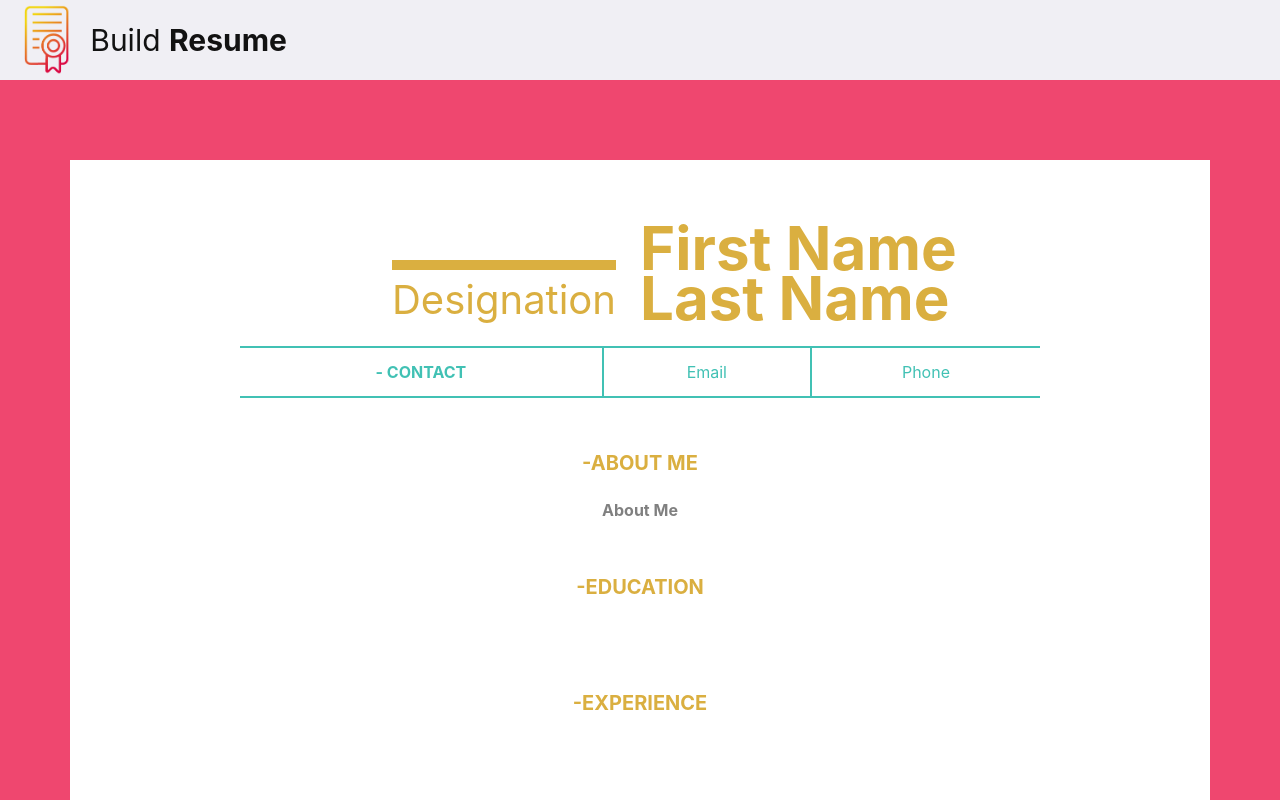
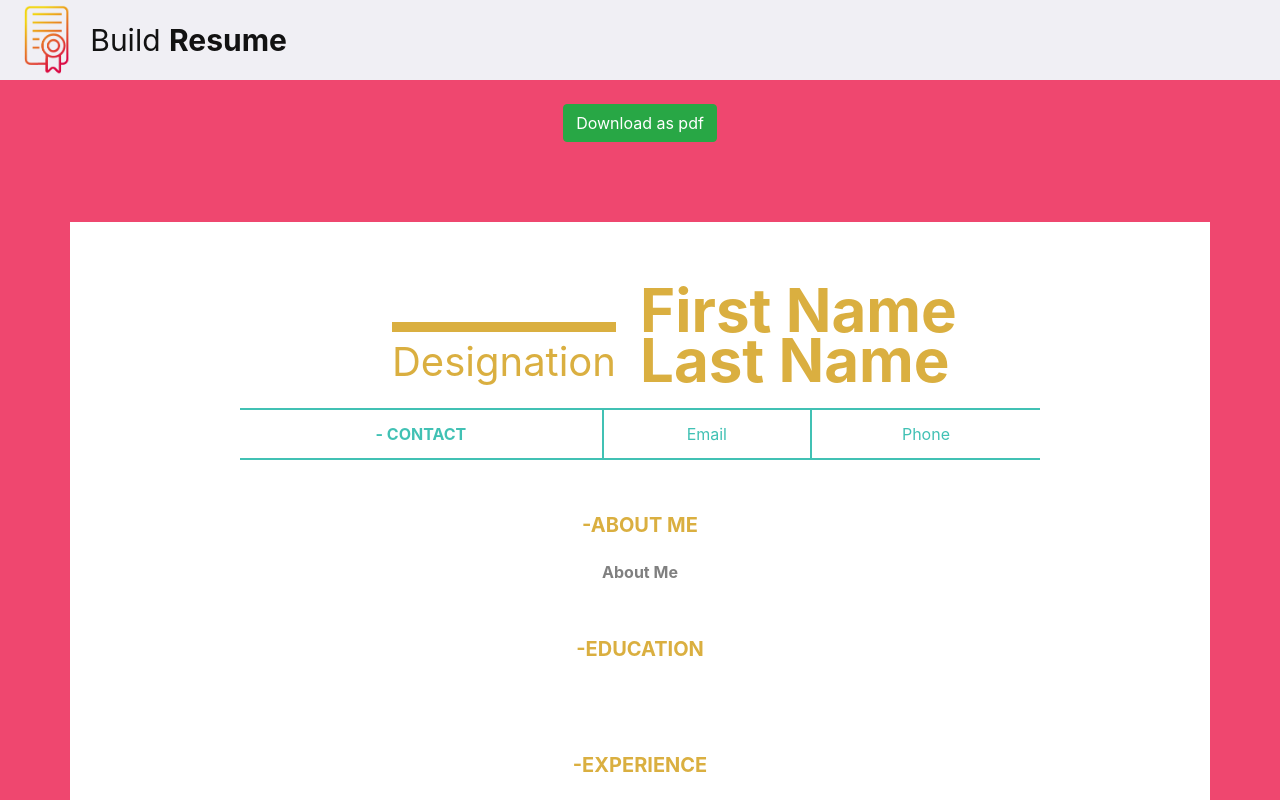
Before and after one commit to knowankit/build-resume, a React (Create React App) app: page /garden in a window 1280 px wide. Shown: the top 800 px of the page. Built offline with nearby package versions, Linux system fonts and the light colour scheme; a web font is replaced by a local one.

Commit message:
add download pdf

```diff
--- a/package.json
+++ b/package.json
@@ -10,7 +10,9 @@
     "@testing-library/react": "^9.4.0",
     "@testing-library/user-event": "^8.0.2",
     "bootstrap": "^4.4.1",
+    "html2canvas": "^1.0.0-rc.5",
     "immer": "^5.1.0",
+    "jspdf": "^1.5.3",
     "react": "^16.12.0",
     "react-dom": "^16.12.0",
     "react-redux": "^7.2.0",
--- a/src/components/resume-themes/garden.js
+++ b/src/components/resume-themes/garden.js
@@ -1,12 +1,28 @@
 import React, { Component } from 'react'
+import html2canvas from 'html2canvas'
+import Jspdf from 'jspdf'
+
 import 'bootstrap/dist/css/bootstrap.css'
 export class Garden extends Component {
+  pdfToHTML () {
+    window.scrollTo(0, 0);
+    let element = document.querySelector('.bright-and-light')
+    const filename = 'ThisIsYourPDFFilename.pdf'
+
+    html2canvas(element).then(canvas => {
+      let pdf = new Jspdf('p', 'mm', 'a4')
+      pdf.addImage(canvas.toDataURL('image/png'), 'PNG', 0, 0, 211, 298)
+      pdf.save(filename)
+    })
+  }
+
   render () {
     const education = Object.entries(this.props.education)
     const profession = Object.entries(this.props.profession)
 
     return (
       <>
+      <p className='text-center mt-4'><button className='btn btn-success' onClick={this.pdfToHTML}>Download as pdf</button></p>
         <div className='container bright-and-light'>
           <div className='row'>
             <div className='job-title'>
@@ -58,6 +74,7 @@ export class Garden extends Component {
           </div>
           <div className='row footer' />
         </div>
+
     </>
     )
   }
```
Also changed, not shown: 1 other file (tests, documents, lock files or other folders).
